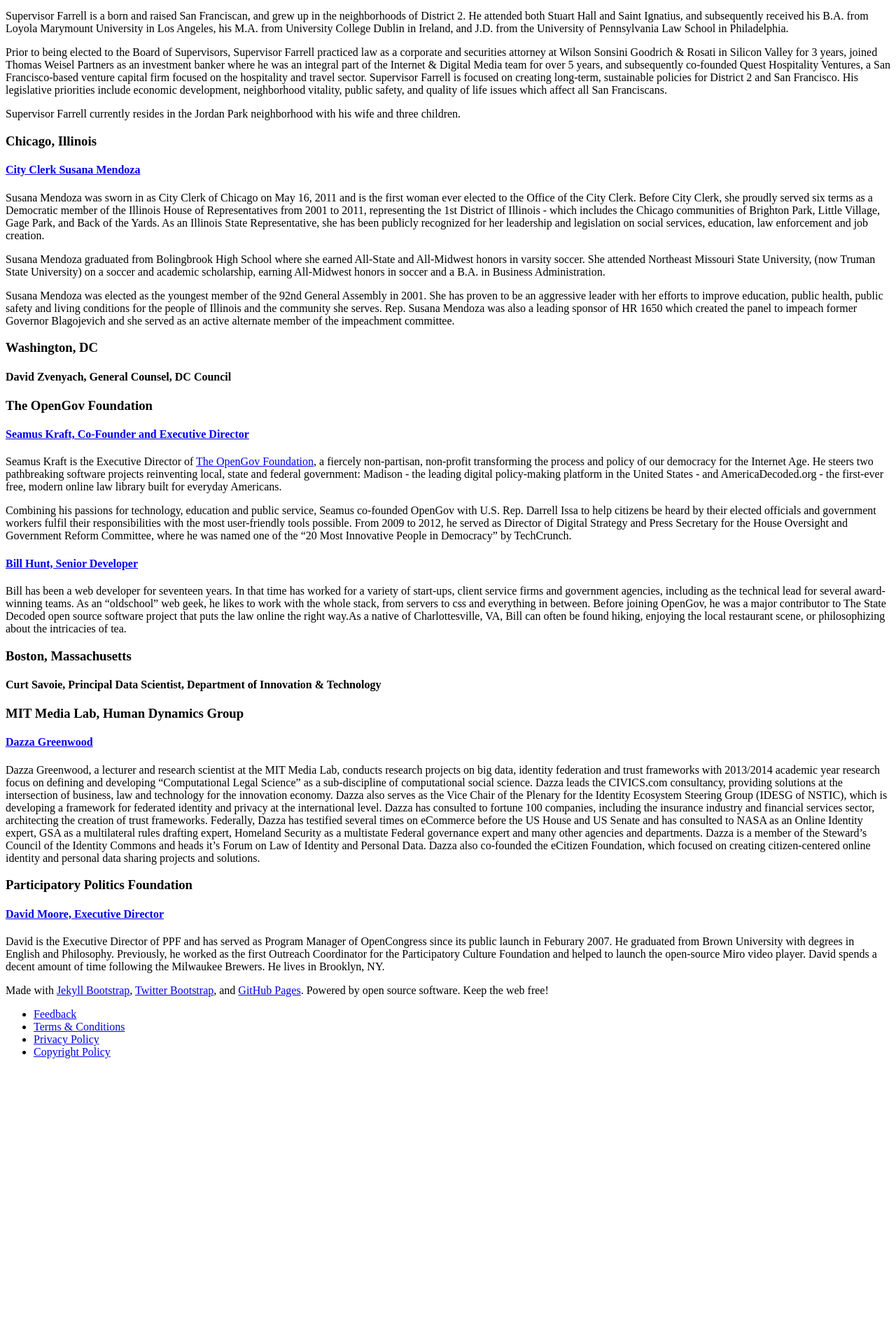
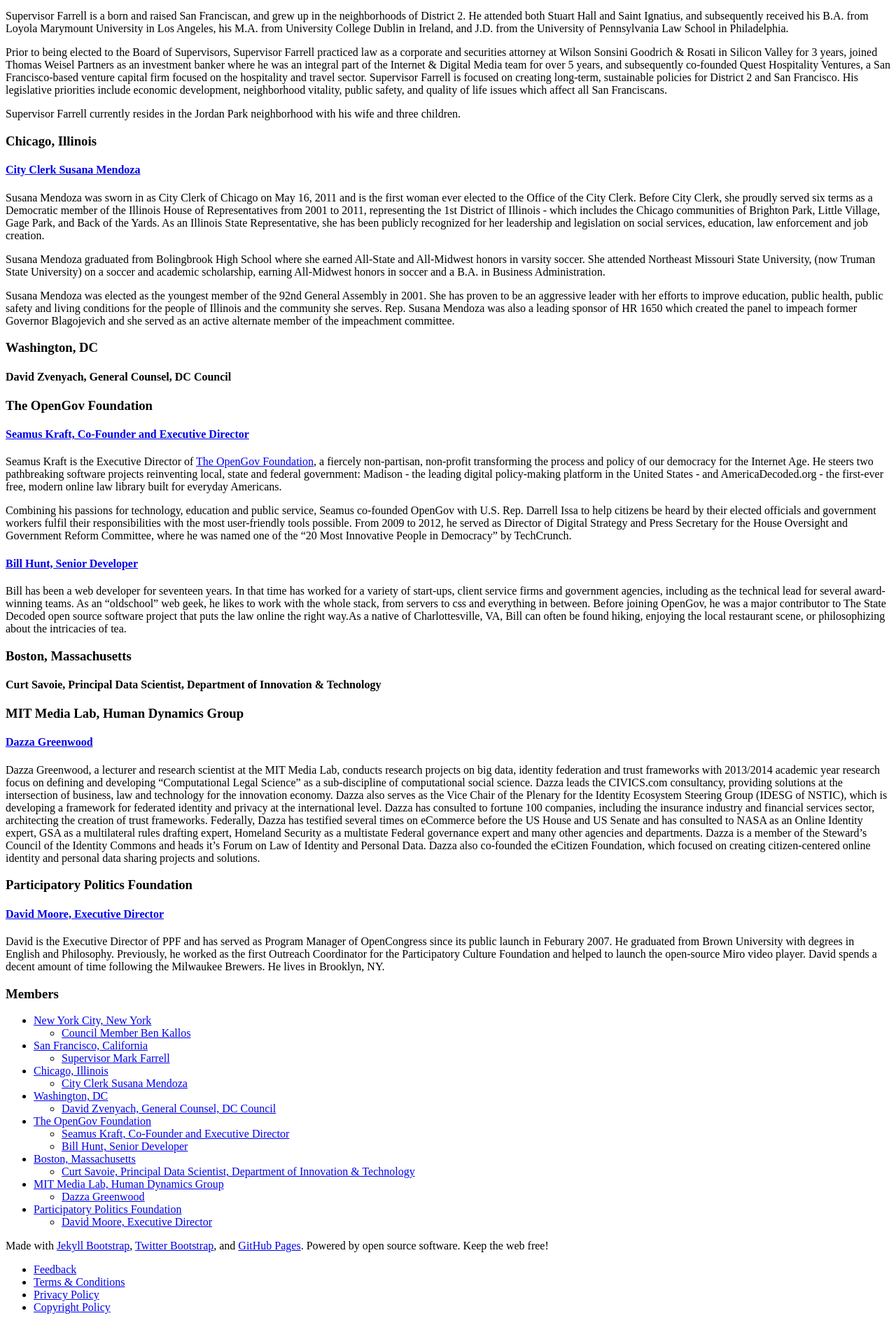
Before and after one commit to opengovfoundation/free-law-founders-site, a Jekyll site: the page built from who-we-are/index.md, in a window 1280 px wide. Shown: the part 721-2615 px from the top of the page at 70% size. Built offline with Jekyll 4.4.1, drawn with Linux system fonts in a browser that asks for light colours; nearby versions of some CDN libraries; before the commit the page ends 2250 px from its top, so only the background shows below that.

```diff
--- a/_includes/themes/twitter3/default.html
+++ b/_includes/themes/twitter3/default.html
@@ -11,13 +11,13 @@
       <script src="http://html5shim.googlecode.com/svn/trunk/html5.js"></script>
     <![endif]-->
     <!-- Le styles -->
-    <link href='//fonts.googleapis.com/css?family=Merriweather:400|Lato:300,300italic' rel='stylesheet' type='text/css'>
+    <link href='//fonts.googleapis.com/css?family=Merriweather:400|Lato:300,300italic, 800' rel='stylesheet' type='text/css'>
     <link href="{{ ASSET_PATH }}/css/bootstrap.min.css" rel="stylesheet">
     <link href="{{ ASSET_PATH }}/css/custom.css?v=0.3" rel="stylesheet" type="text/css" media="all">
     <link href="{{ ASSET_PATH }}/css/syntax.css?body=1" rel="stylesheet" type="text/css" media="all">
   </head>
 
-  <body>
+  <body class="{{ page.id }}">
 
     <!-- Static navbar -->
     <div class="banner-container"></div>
--- a/who-we-are/index.md
+++ b/who-we-are/index.md
@@ -1,23 +1,45 @@
 ---
 layout: page
 title: "Who We Are"
+id: "who-we-are"
+
+sidebar: |
+  ### Members
+  * <a href="#new-york-city">New York City, New York</a>
+    * <a href="#nyc-ben_kallos">Council Member Ben Kallos</a>
+  * <a href="#san-francisco">San Francisco, California</a>
+    * <a href="#sf-mark_farrell">Supervisor Mark Farrell</a>
+  * <a href="#chicago">Chicago, Illinois</a>
+    * <a href="#chi-susana_mendoza">City Clerk Susana Mendoza</a>
+  * <a href="#washington_dc">Washington, DC</a>
+    * <a href="#dc-david_zvenyach">David Zvenyach, General Counsel, DC Council</a>
+  * <a href="#opengov_foundation">The OpenGov Foundation</a>
+    * <a href="#ogf-seamus_kraft">Seamus Kraft, Co-Founder and Executive Director</a>
+    * <a href="#ogf-bill_hunt">Bill Hunt, Senior Developer</a>
+  * <a href="#boston">Boston, Massachusetts</a>
+    * <a href="#bos-curt_savoie">Curt Savoie, Principal Data Scientist, Department of Innovation & Technology</a>
+  * <a href="#mit">MIT Media Lab, Human Dynamics Group</a>
+  	* <a href="#mit-dazza_greenwood">Dazza Greenwood</a>
+  * <a href="#participatory_politics">Participatory Politics Foundation</a>
+  	* <a href="$pp-david_moore">David Moore, Executive Director</a>
+
 ---
 {% include JB/setup %}
 
 The Free Law Founders is a nation-wide effort of people seeking to improve how we access, produce, and maintain the most important public information in America--our laws, legislation, and legal codes.  From San Francisco to New York City, we're coming together to tackle [this challenge](http://opengovfoundation.github.io/free-law-founders-site//the-challenge/) with technology: creating the modern tools and democratic data standards our city and state governments need to serve citizens efficiently, effectively, and accountably.  Here are some of the Free Law Founders who have accepted [this challenge](http://opengovfoundation.github.io/free-law-founders-site//the-challenge/). [Click here](http://eepurl.com/Yu7fr) to join us.
 
 
-### New York City, New York
+### <a id="new-york-city"></a>New York City, New York
 
-#### [Council Member Ben Kallos](http://council.nyc.gov/d5/html/members/home.shtml)
+#### <a id="nyc-ben_kallos"></a>[Council Member Ben Kallos](http://council.nyc.gov/d5/html/members/home.shtml)
 
 At the beginning of his career in public service, Ben Kallos put Albany voting records online so New Yorkers could hold politicians accountable. Since then, he has run a government reform organization that helped defeat a corrupt politician and has served as Policy Director for former Public Advocate Mark Green. Council Member Kallos serves as Chair of the Committee on Governmental Operations of the City Council, where he has fought to bring reform and transparency to government agencies. Praised by the New York Times for his "fresh ideas," Council Member Kallos has advocated for improving our schools, senior services and transportation.
 
 Council Member Kallos graduated from Bronx Science, SUNY Albany and SUNY Buffalo Law School. He has a background in law, working as a union-side labor attorney, as well as technology and government, and has served as a member of Community Board 8 and Statewide Committee Chair for the New York Democratic Lawyers Council. He and his wife reside on the East Side, where he has lived his entire life.
 
-### San Francisco, California
+### <a id="san-francisco"></a>San Francisco, California
 
-#### [Supervisor Mark Farrell](http://www.sfbos.org/index.aspx?page=11323)
+#### <a id="sf-mark_farrell"></a>[Supervisor Mark Farrell](http://www.sfbos.org/index.aspx?page=11323)
 Supervisor Mark Farrell represents District 2, which includes the Presidio, Marina, Cow Hollow, Pacific Heights, Presidio Heights, Anza Vista, Laurel Heights, Jordan Park, the Lake Street corridor, Sea Cliff and parts of Russian Hill.
 
 Supervisor Farrell currently serves as: Chair of the Budget and Finance Committee, as a Member of the City and School District Committee, as a Member of the Transportation Authority, as a Member of the Transportation Authority’s Finance Committee, as a Member of the State Legislation Committee, as a Member of the Health Service System Board, on the Department of Emergency Management Disaster Council, on the San Francisco America's Cup Organizing Committee, and on the 2016-17 Super Bowl Bid Committee.
@@ -28,9 +50,9 @@ Prior to being elected to the Board of Supervisors, Supervisor Farrell practiced
 
 Supervisor Farrell currently resides in the Jordan Park neighborhood with his wife and three children.
 
-### Chicago, Illinois
+### <a id="chicago"></a>Chicago, Illinois
 
-#### [City Clerk Susana Mendoza](http://www.susanamendoza.com/Bio)
+#### <a id="chi-susana_mendoza"></a>[City Clerk Susana Mendoza](http://www.susanamendoza.com/Bio)
 
 Susana Mendoza was sworn in as City Clerk of Chicago on May 16, 2011 and is the first woman ever elected to the Office of the City Clerk. Before City Clerk, she proudly served six terms as a Democratic member of the Illinois House of Representatives from 2001 to 2011, representing the 1st District of Illinois - which includes the Chicago communities of Brighton Park, Little Village, Gage Park, and Back of the Yards. As an Illinois State Representative, she has been publicly recognized for her leadership and legislation on social services, education, law enforcement and job creation.
 
@@ -38,37 +60,37 @@ Susana Mendoza graduated from Bolingbrook High School where she earned All-State
 
 Susana Mendoza was elected as the youngest member of the 92nd General Assembly in 2001. She has proven to be an aggressive leader with her efforts to improve education, public health, public safety and living conditions for the people of Illinois and the community she serves. Rep. Susana Mendoza was also a leading sponsor of HR 1650 which created the panel to impeach former Governor Blagojevich and she served as an active alternate member of the impeachment committee.
 
-### Washington, DC
+### <a id="washington_dc"></a>Washington, DC
 
-#### David Zvenyach, General Counsel, DC Council
+#### <a id="dc-david_zvenyach"></a>David Zvenyach, General Counsel, DC Council
 
 
-### The OpenGov Foundation
+### <a id="opengov_foundation"></a>The OpenGov Foundation
 
-#### [Seamus Kraft, Co-Founder and Executive Director](http://www.opengovfoundation.org/about-us/)
+#### <a id="ogf-seamus_kraft"></a>[Seamus Kraft, Co-Founder and Executive Director](http://www.opengovfoundation.org/about-us/)
 
 Seamus Kraft is the Executive Director of [The OpenGov Foundation](www.OpenGovFoundation.org), a fiercely non-partisan, non-profit transforming the process and policy of our democracy for the Internet Age.  He steers two pathbreaking software projects reinventing local, state and federal government: Madison - the leading digital policy-making platform in the United States - and AmericaDecoded.org - the first-ever free, modern online law library built for everyday Americans.
 
 Combining his passions for technology, education and public service, Seamus co-founded OpenGov with U.S. Rep. Darrell Issa to help citizens be heard by their elected officials and government workers fulfil their responsibilities with the most user-friendly tools possible.  From 2009 to 2012, he served as Director of Digital Strategy and Press Secretary for the House Oversight and Government Reform Committee, where he was named one of the “20 Most Innovative People in Democracy” by TechCrunch.
 
-#### [Bill Hunt, Senior Developer](http://www.opengovfoundation.org/about-us/)
+#### <a id="ogf-bill_hunt"></a>[Bill Hunt, Senior Developer](http://www.opengovfoundation.org/about-us/)
 
 Bill has been a web developer for seventeen years. In that time has worked for a variety of start-ups, client service firms and government agencies, including as the technical lead for several award-winning teams.  As an “oldschool” web geek, he likes to work with the whole stack, from servers to css and everything in between.  Before joining OpenGov, he was a major contributor to The State Decoded open source software project that puts the law online the right way.As a native of Charlottesville, VA, Bill can often be found hiking, enjoying the local restaurant scene, or philosophizing about the intricacies of tea.
 
-### Boston, Massachusetts
+### <a id="boston"></a>Boston, Massachusetts
 
-#### Curt Savoie, Principal Data Scientist, Department of Innovation & Technology
+#### <a id="bos-curt_savoie"></a>Curt Savoie, Principal Data Scientist, Department of Innovation & Technology
 
 
-### MIT Media Lab, Human Dynamics Group
+### <a id="mit"></a>MIT Media Lab, Human Dynamics Group
 
-#### [Dazza Greenwood](http://civics.com/bio/)
+#### <a id="mit-dazza_greenwood"></a>[Dazza Greenwood](http://civics.com/bio/)
 
 Dazza Greenwood, a lecturer and research scientist at the MIT Media Lab, conducts research projects on big data, identity federation and trust frameworks with 2013/2014 academic year research focus on defining and developing "Computational Legal Science" as a sub-discipline of computational social science.  Dazza leads the CIVICS.com consultancy, providing solutions at the intersection of business, law and technology for the innovation economy.  Dazza also serves as the Vice Chair of the Plenary for the Identity Ecosystem Steering Group (IDESG of NSTIC), which is developing a framework for federated identity and privacy at the international level.  Dazza has consulted to fortune 100 companies, including the insurance industry and financial services sector, architecting the creation of trust frameworks.  Federally, Dazza has testified several times on eCommerce before the US House and US Senate and has consulted to NASA as an Online Identity expert, GSA as a multilateral rules drafting expert, Homeland Security as a multistate Federal governance expert and many other agencies and departments. Dazza is a member of the Steward’s Council of the Identity Commons and heads it’s Forum on Law of Identity and Personal Data.  Dazza also co-founded the eCitizen Foundation, which focused on creating citizen-centered online identity and personal data sharing projects and solutions.
 
 
-### Participatory Politics Foundation
+### <a id="participatory_politics"></a>Participatory Politics Foundation
 
-#### [David Moore, Executive Director](http://www.participatorypolitics.org/about/our-staff/)
+#### <a id="pp-david_moore"></a>[David Moore, Executive Director](http://www.participatorypolitics.org/about/our-staff/)
 
 David is the Executive Director of PPF and has served as Program Manager of OpenCongress since its public launch in Feburary 2007. He graduated from Brown University with degrees in English and Philosophy. Previously, he worked as the first Outreach Coordinator for the Participatory Culture Foundation and helped to launch the open-source Miro video player. David spends a decent amount of time following the Milwaukee Brewers. He lives in Brooklyn, NY.
```
Also changed, not shown: assets/themes/twitter3/css/custom.css (+19 -3 lines).
